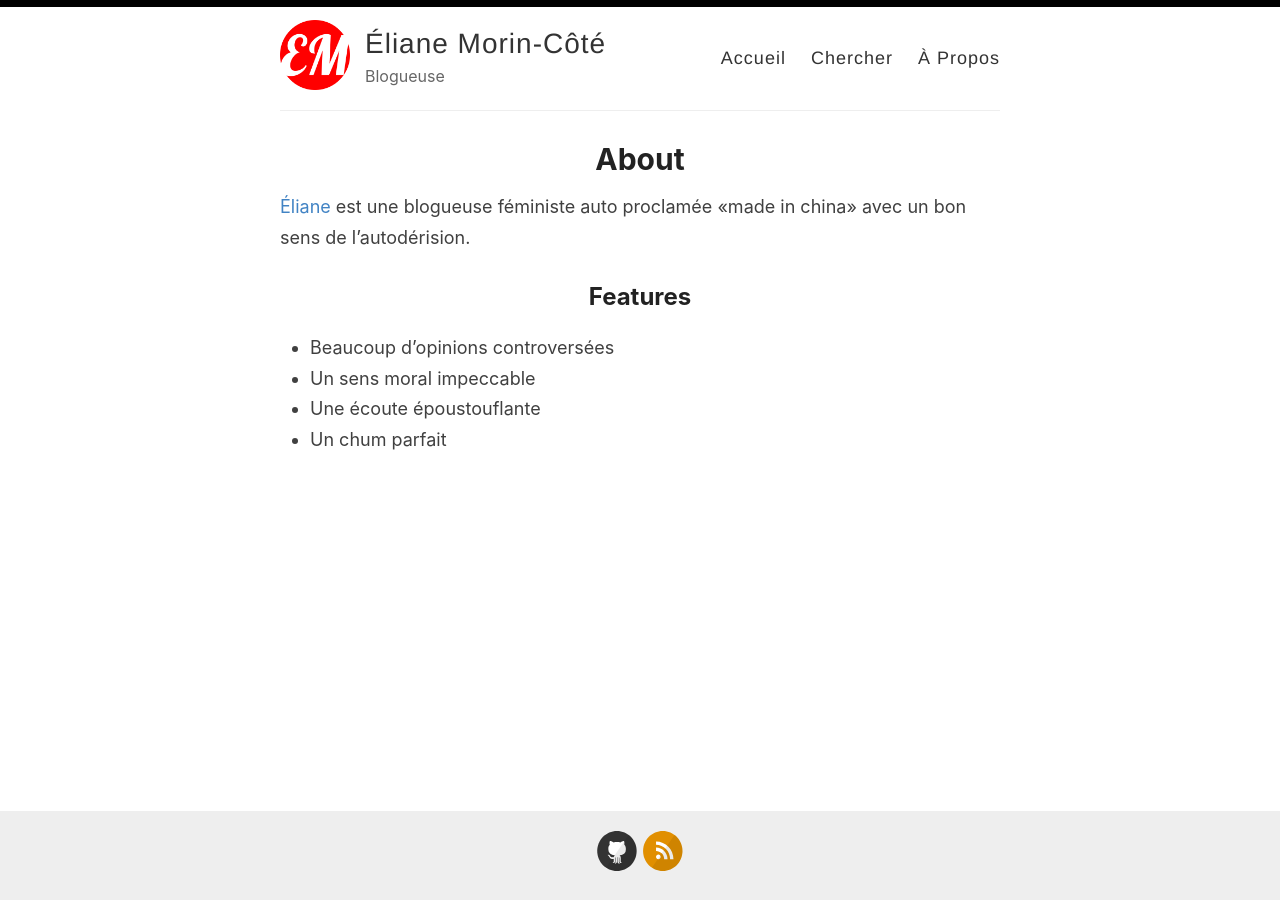
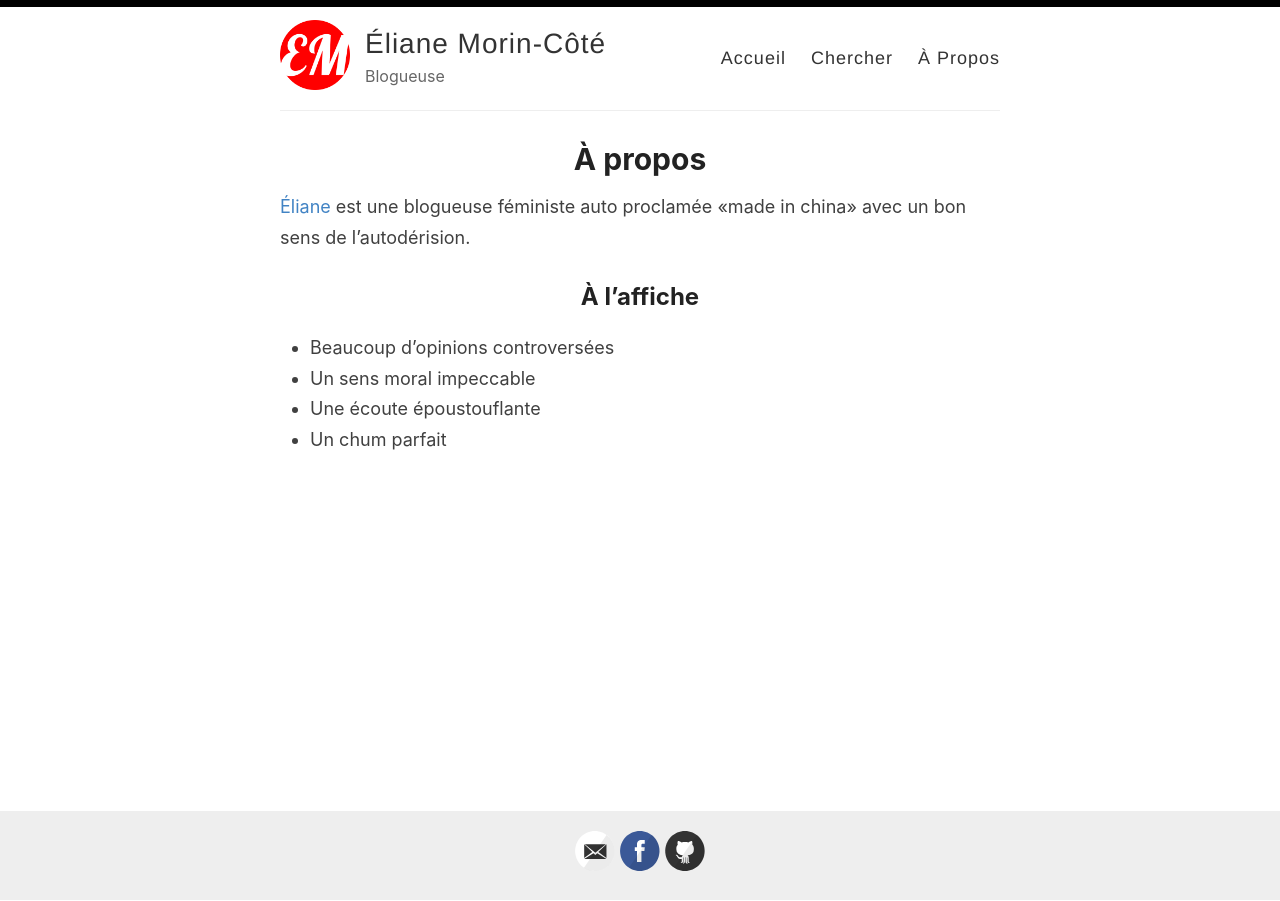
Before and after one commit to ElianeMorinCote/ElianeMorinCote.github.io, a Jekyll site: the page built from _pages/about.md, in a window 1280 px wide. Built offline with Jekyll 4.4.1, drawn with Linux system fonts in a browser that asks for light colours; part of the change alters nothing that is shown.

Commit message:
update config and about

```diff
--- a/_config.yml
+++ b/_config.yml
@@ -6,7 +6,9 @@
 name: Éliane Morin-Côté
 
 # Name of the author
-author: Éliane Morin-Côté & Alexandre Mercier-Aubin
+author: Éliane Morin-Côté
+#Template from Reverie
+#Site adapted by Alexandre Mercier-Aubin
 
 # Short bio or description (displayed in the header)
 description: Blogueuse
@@ -21,14 +23,14 @@ avatar: /images/EM.png
 # Includes an icon in the footer for each username you enter
 footer-links:
   dribbble:
-  email:
-  facebook:
+  email: eliane.morincote@gmail.com
+  facebook: https://www.facebook.com/ambassadriceelianemcerosetcompagnie
   flickr:
   github: elianemorincote.github.io
   instagram:
   linkedin:
   pinterest:
-  rss: rss
+  rss:
   twitter:
   stackoverflow:
   youtube: # channel/<your_long_string> or user/<user-name>
@@ -38,7 +40,7 @@ footer-links:
 
 # Enter your Disqus shortname (not your username) to enable commenting on posts
 # You can find your shortname on the Settings page of your Disqus account
-disqus:
+# disqus:
 
 # Enter your Google Analytics web tracking code (e.g. UA-2110908-2) to activate tracking
 # google_analytics: UA-43339302-11
--- a/_pages/about.md
+++ b/_pages/about.md
@@ -1,12 +1,12 @@
 ---
 layout: page
-title: About
+title: À propos
 permalink: /about/
 ---
 
 [Éliane](elianemorincote.github.io) est une blogueuse féministe auto proclamée «made in china» avec un bon sens de l'autodérision.
 
-## Features
+## À l'affiche
 - Beaucoup d'opinions controversées
 - Un sens moral impeccable
 - Une écoute époustouflante
```
